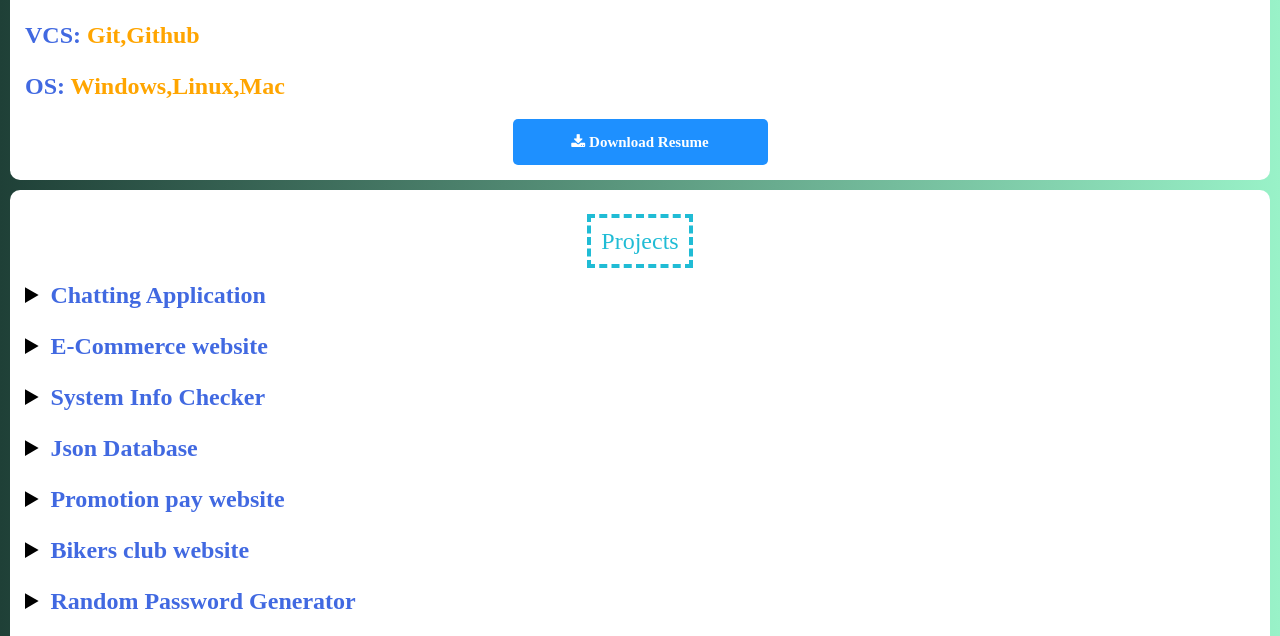
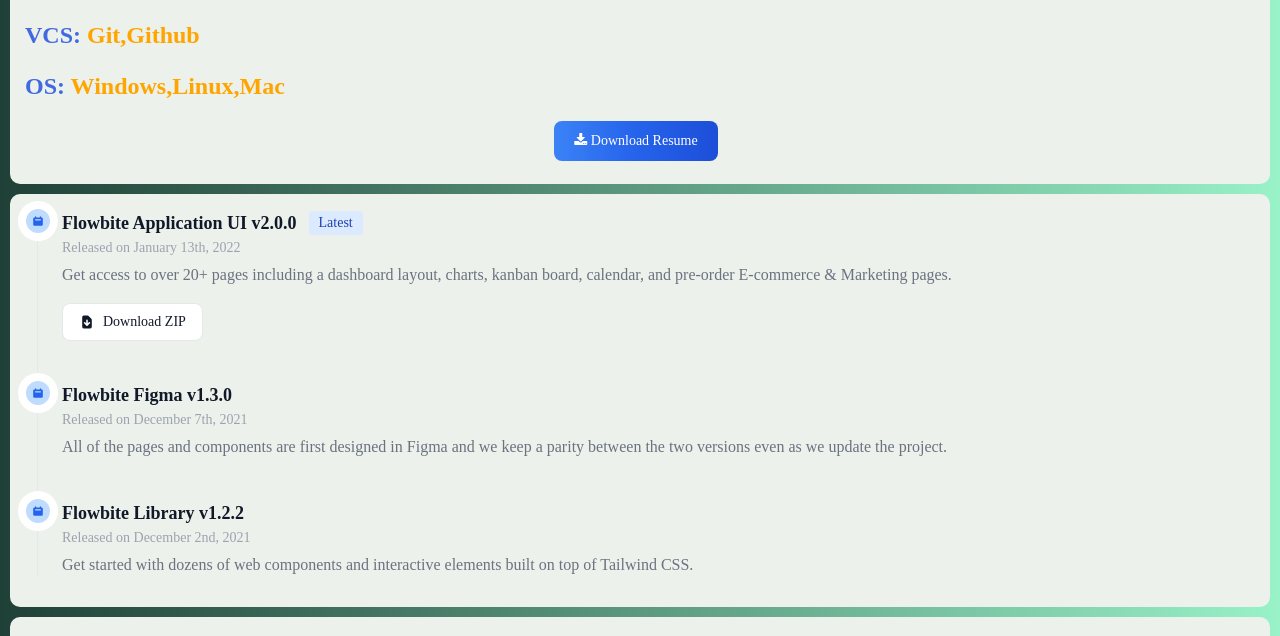
Before and after one commit to thisisshivanshpatel/Shivansh-Patel-Portfolio, a website: page index.html in a window 1280 px wide. Shown: the part 1100-1736 px from the top of the page. Drawn offline with Linux system fonts and the light colour scheme.

Commit message:
feat(experience section): experience section in progress

```diff
--- a/css/style.css
+++ b/css/style.css
@@ -36,14 +36,14 @@
 .img-circle {
     border: 5px solid white;
     border-radius: 50%;
-
 }
 .section {
-    background-color: #fff;
+    background-color: rgb(236, 241, 235);
     padding: 15px;
     margin-bottom: 10px;
     border-radius: 10px;
 }
+
 #header {
     background-image: url("https://images.wallpaperscraft.com/image/lines_wavy_strip_paint_88557_1400x1050.jpg");
     background-size: cover;
--- a/index.html
+++ b/index.html
@@ -55,7 +55,7 @@
             <div class="education">
                 <div class="flex">
                     <img src="https://media-exp1.licdn.com/dms/image/C4D0BAQGV22ZUiMZUXQ/company-logo_200_200/0/1519864175311?e=1675900800&v=beta&t=-zI9XDJJI4v0P_2sW_oH0WqFC5V0miSzmzJqNcZdNiM"
-                        height="50px" width="50px" />
+                        height="50px" width="50px" class="rounded-lg" />
                     <b class="text-orange-400 mt-2">Pillai college of Engineering</b>
                 </div>
 
@@ -70,7 +70,7 @@
             <div class="education">
                 <div class="flex">
                     <img src="https://media-exp1.licdn.com/dms/image/C510BAQGP_7T6tchMJA/company-logo_200_200/0/1586233516502?e=1675900800&v=beta&t=1jxzUqCKKCs74f9ox67fDKgyIEe6mJ6R5LyWOEeb9lA"
-                        height="50px" width="50px" />
+                        height="50px" width="50px" class="rounded-lg" />
                     <b class="text-orange-400 mt-2">CV RAMAN UNIVERSITY</b>
                 </div>
                 <div><b class="text-green-600">Mumbai,IN</b></div>
@@ -102,12 +102,82 @@
                 </B></LI>
         </UL>
         </P>
-        <p align="center">
+
+        <p class="text-center">
             <a href="Resume/Shivansh patel.pdf" download>
-                <button class="submit"><i class="fa fa-download"></i> Download Resume</button></a>
+                <button type="button"
+                    class="text-white bg-gradient-to-r from-blue-500 via-blue-600 to-blue-700 hover:bg-gradient-to-br focus:ring-4 focus:outline-none focus:ring-blue-300 dark:focus:ring-blue-800 font-medium rounded-lg text-sm px-5 py-2.5 text-center mr-2 mb-2"><i
+                        class="fa fa-download"></i> Download Resume</button>
+            </a>
         </p>
     </div>
     <!--- end -------------->
+    <div class="section">
+
+        <ol class="relative border-l border-gray-200 dark:border-gray-700 ml-3">
+            <li class="mb-10 ml-6">
+                <span
+                    class="flex absolute -left-3 justify-center items-center w-6 h-6 bg-blue-200 rounded-full ring-8 ring-white dark:ring-gray-900 dark:bg-blue-900">
+                    <svg aria-hidden="true" class="w-3 h-3 text-blue-600 dark:text-blue-400" fill="currentColor"
+                        viewBox="0 0 20 20" xmlns="http://www.w3.org/2000/svg">
+                        <path fill-rule="evenodd"
+                            d="M6 2a1 1 0 00-1 1v1H4a2 2 0 00-2 2v10a2 2 0 002 2h12a2 2 0 002-2V6a2 2 0 00-2-2h-1V3a1 1 0 10-2 0v1H7V3a1 1 0 00-1-1zm0 5a1 1 0 000 2h8a1 1 0 100-2H6z"
+                            clip-rule="evenodd"></path>
+                    </svg>
+                </span>
+                <h3 class="flex items-center mb-1 text-lg font-semibold text-gray-900 dark:text-white">Flowbite
+                    Application UI v2.0.0 <span
+                        class="bg-blue-100 text-blue-800 text-sm font-medium mr-2 px-2.5 py-0.5 rounded dark:bg-blue-200 dark:text-blue-800 ml-3">Latest</span>
+                </h3>
+                <time class="block mb-2 text-sm font-normal leading-none text-gray-400 dark:text-gray-500">Released on
+                    January 13th, 2022</time>
+                <p class="mb-4 text-base font-normal text-gray-500 dark:text-gray-400">Get access to over 20+ pages
+                    including a dashboard layout, charts, kanban board, calendar, and pre-order E-commerce &amp;
+                    Marketing pages.</p>
+                <a href="#"
+                    class="inline-flex items-center py-2 px-4 text-sm font-medium text-gray-900 bg-white rounded-lg border border-gray-200 hover:bg-gray-100 hover:text-blue-700 focus:z-10 focus:ring-4 focus:outline-none focus:ring-gray-200 focus:text-blue-700 dark:bg-gray-800 dark:text-gray-400 dark:border-gray-600 dark:hover:text-white dark:hover:bg-gray-700 dark:focus:ring-gray-700"><svg
+                        class="mr-2 w-4 h-4" fill="currentColor" viewBox="0 0 20 20" xmlns="http://www.w3.org/2000/svg">
+                        <path fill-rule="evenodd"
+                            d="M6 2a2 2 0 00-2 2v12a2 2 0 002 2h8a2 2 0 002-2V7.414A2 2 0 0015.414 6L12 2.586A2 2 0 0010.586 2H6zm5 6a1 1 0 10-2 0v3.586l-1.293-1.293a1 1 0 10-1.414 1.414l3 3a1 1 0 001.414 0l3-3a1 1 0 00-1.414-1.414L11 11.586V8z"
+                            clip-rule="evenodd"></path>
+                    </svg> Download ZIP</a>
+            </li>
+            <li class="mb-10 ml-6">
+                <span
+                    class="flex absolute -left-3 justify-center items-center w-6 h-6 bg-blue-200 rounded-full ring-8 ring-white dark:ring-gray-900 dark:bg-blue-900">
+                    <svg aria-hidden="true" class="w-3 h-3 text-blue-600 dark:text-blue-400" fill="currentColor"
+                        viewBox="0 0 20 20" xmlns="http://www.w3.org/2000/svg">
+                        <path fill-rule="evenodd"
+                            d="M6 2a1 1 0 00-1 1v1H4a2 2 0 00-2 2v10a2 2 0 002 2h12a2 2 0 002-2V6a2 2 0 00-2-2h-1V3a1 1 0 10-2 0v1H7V3a1 1 0 00-1-1zm0 5a1 1 0 000 2h8a1 1 0 100-2H6z"
+                            clip-rule="evenodd"></path>
+                    </svg>
+                </span>
+                <h3 class="mb-1 text-lg font-semibold text-gray-900 dark:text-white">Flowbite Figma v1.3.0</h3>
+                <time class="block mb-2 text-sm font-normal leading-none text-gray-400 dark:text-gray-500">Released on
+                    December 7th, 2021</time>
+                <p class="text-base font-normal text-gray-500 dark:text-gray-400">All of the pages and components are
+                    first designed in Figma and we keep a parity between the two versions even as we update the project.
+                </p>
+            </li>
+            <li class="ml-6">
+                <span
+                    class="flex absolute -left-3 justify-center items-center w-6 h-6 bg-blue-200 rounded-full ring-8 ring-white dark:ring-gray-900 dark:bg-blue-900">
+                    <svg aria-hidden="true" class="w-3 h-3 text-blue-600 dark:text-blue-400" fill="currentColor"
+                        viewBox="0 0 20 20" xmlns="http://www.w3.org/2000/svg">
+                        <path fill-rule="evenodd"
+                            d="M6 2a1 1 0 00-1 1v1H4a2 2 0 00-2 2v10a2 2 0 002 2h12a2 2 0 002-2V6a2 2 0 00-2-2h-1V3a1 1 0 10-2 0v1H7V3a1 1 0 00-1-1zm0 5a1 1 0 000 2h8a1 1 0 100-2H6z"
+                            clip-rule="evenodd"></path>
+                    </svg>
+                </span>
+                <h3 class="mb-1 text-lg font-semibold text-gray-900 dark:text-white">Flowbite Library v1.2.2</h3>
+                <time class="block mb-2 text-sm font-normal leading-none text-gray-400 dark:text-gray-500">Released on
+                    December 2nd, 2021</time>
+                <p class="text-base font-normal text-gray-500 dark:text-gray-400">Get started with dozens of web
+                    components and interactive elements built on top of Tailwind CSS.</p>
+            </li>
+        </ol>
+
+    </div>
 
     <div class="section">
         <h1><span>Projects</span></h1>
```
Also changed, not shown: dist/output.css.
